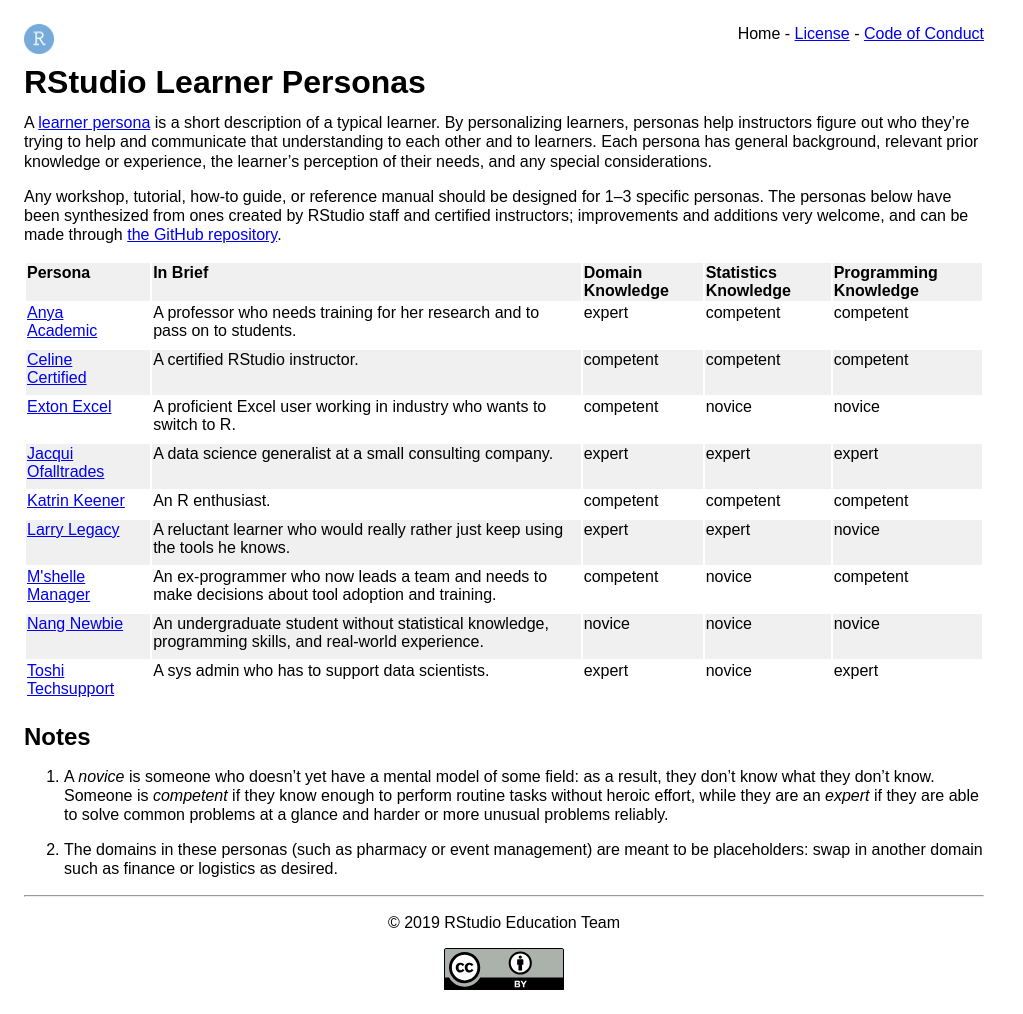
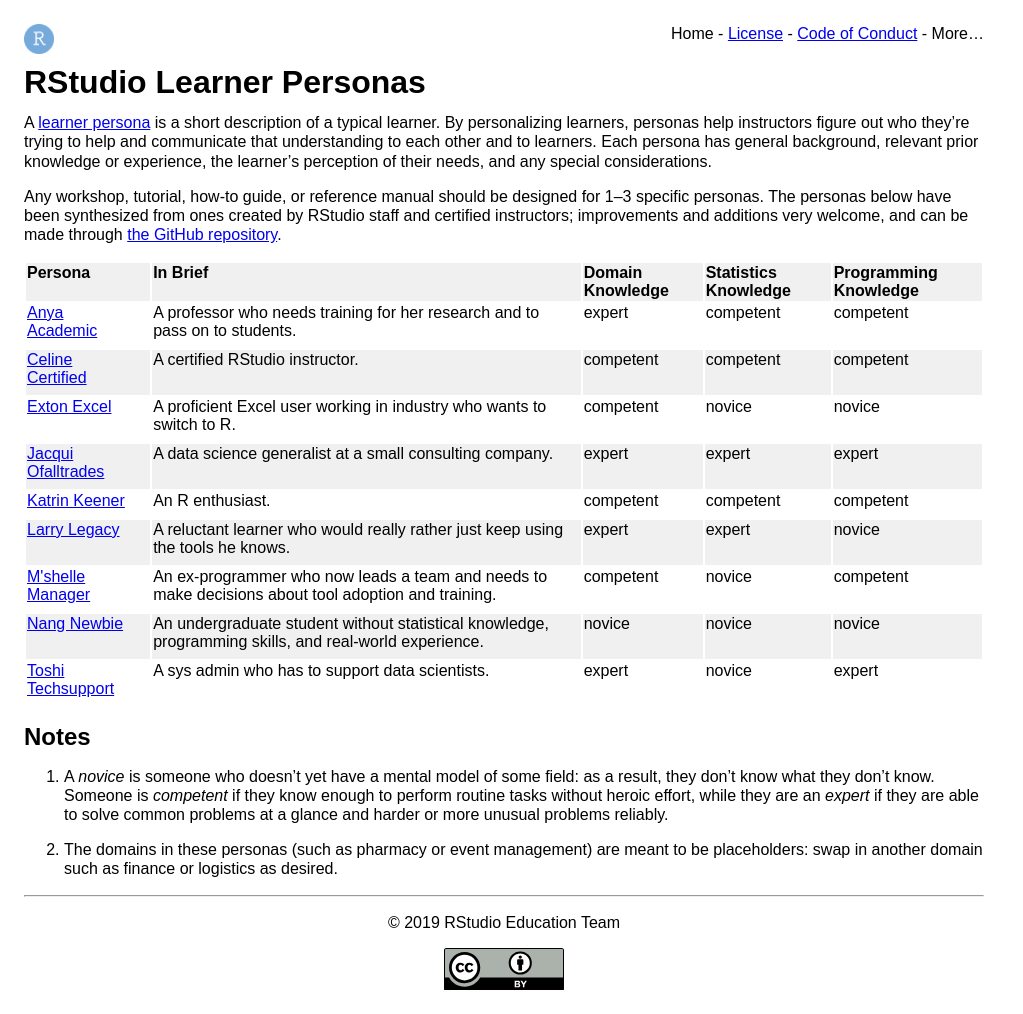
Before and after one commit to rstudio-education/learner-personas, a Jekyll site: the page built from index.md, in a window 1280 px wide. Shown: the whole page, without its empty margins (0-1023 px from the left). Built offline with Jekyll 4.4.1, drawn with Linux system fonts in a browser that asks for light colours.

Commit message:
Drop-down menu for personas.

```diff
--- a/_config.yml
+++ b/_config.yml
@@ -6,6 +6,7 @@ domain: "https://rstudio-education.github.io/learner-personas/"
 repo: "https://github.com/rstudio-education/learner-personas/"
 logo: "/favicon.ico"
 repository: <USERNAME>/<PROJECT>
+
 menu:
 - name: "Home"
   link: "/"
@@ -13,3 +14,23 @@ menu:
   link: "/license/"
 - name: "Code of Conduct"
   link: "/conduct/"
+
+more:
+- name: "Anya Academic"
+  link: "/anya-academic/"
+- name: "Celine Certified"
+  link: "/celine-certified/"
+- name: "Exton Excel"
+  link: "/exton-excel/"
+- name: "Jacqui Ofalltrades"
+  link: "/jacqui-ofalltrades/"
+- name: "Katrin Keener"
+  link: "/katrin-keener/"
+- name: "Larry Legacy"
+  link: "/larry-legacy/"
+- name: "M'shelle Manager"
+  link: "/mshelle-manager/"
+- name: "Nang Newbie"
+  link: "/nang-newbie/"
+- name: "Toshi Techsupport"
+  link: "/toshi-techsupport/"
--- a/_layouts/page.html
+++ b/_layouts/page.html
@@ -12,8 +12,17 @@
       <div class="right">
         {% for item in site.menu %}
         {% include link.html text=item.name link=item.link permalink=page.permalink %}
-        {% unless forloop.last %} - {% endunless %}
+        -
         {% endfor %}
+        <div class="dropdown">
+          <span>More…</span>
+          <div class="dropdown-content">
+            {% for item in site.more %}
+            {% include link.html text=item.name link=item.link permalink=page.permalink %}
+            {% unless forloop.last %}<br/>{% endunless %}
+            {% endfor %}
+          </div>
+        </div>
       </div>
     </header>
     <br/>
--- a/assets/site.css
+++ b/assets/site.css
@@ -1,9 +1,13 @@
+/* General */
+
 body {
   padding: 1em;
   font-family: sans-serif;
   width: 60em;
   line-height: 120%;
 }
+
+/* Header */
 
 header {
   padding-bottom: 0.5em;
@@ -25,15 +29,42 @@ header img {
   vertical-align: middle;
 }
 
+/* Dropdown menu */
+
+.dropdown {
+  position: relative;
+  display: inline-block;
+}
+
+.dropdown-content {
+  display: none;
+  position: absolute;
+  background-color: #ffffff;
+  box-shadow: 2px 8px 16px 2px rgba(0,0,0,0.2);
+  padding: 8px;
+  z-index: 1;
+  text-align: left;
+}
+
+.dropdown:hover .dropdown-content {
+  display: block;
+}
+
+/* Footer */
+
 footer {
   text-align: center;
 }
+
+/* Content */
 
 img.title {
   float: left;
   padding-right: 3em;
   padding-bottom: 1em;
 }
+
+/* Tables */
 
 th {
   text-align: left;
```
